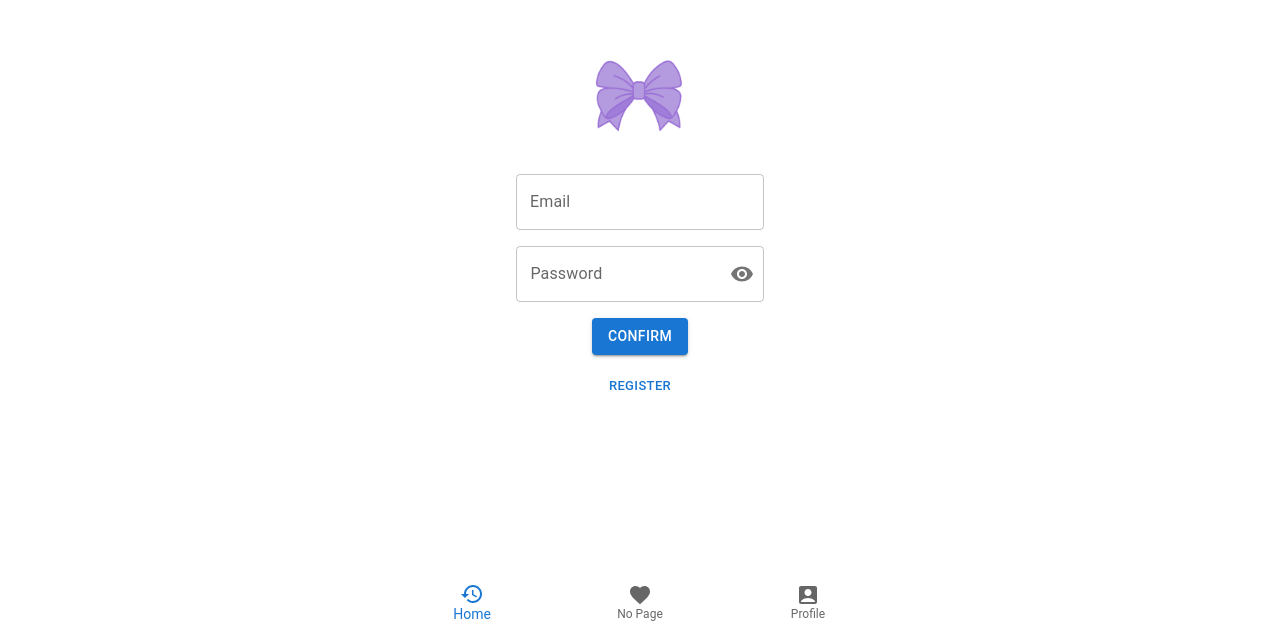
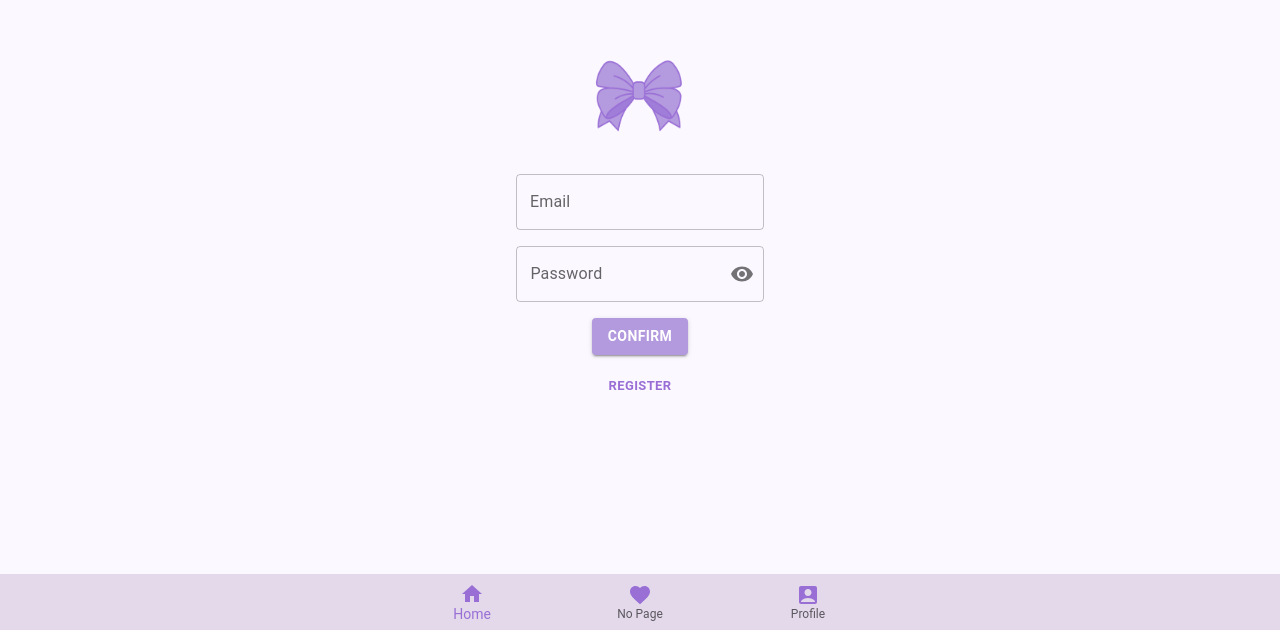
Before and after one commit to Quarter-645/UQutiesConnect, a React (Create React App) app in the folder userinterface/: page / in a window 1280 px wide. Shown: the part 170-800 px from the top of the page. Built offline with nearby package versions, Linux system fonts and the light colour scheme.

Commit message:
style added

```diff
--- a/userinterface/src/components/NavBar.js
+++ b/userinterface/src/components/NavBar.js
@@ -6,6 +6,7 @@ import BottomNavigationAction from "@mui/material/BottomNavigationAction";
 import RestoreIcon from "@mui/icons-material/Restore";
 import FavoriteIcon from "@mui/icons-material/Favorite";
 import AccountBoxIcon from "@mui/icons-material/AccountBox";
+import HomeIcon from '@mui/icons-material/Home';
 
 const paths = ["/home", "/no-page", "/profile"];
 
@@ -30,17 +31,29 @@ function NavBar() {
   return (
     <>
       <Box
-        sx={{ position: "fixed", bottom: 0, left: 0, right: 0 }}
+        sx={{ position: "fixed", bottom: 0, left: 0, right: 0, zIndex: 1100 }}
         elevation={3}
       >
         <BottomNavigation
           showLabels
           value={selectedPage}
           onChange={handleChange}
+          sx={{
+            bgcolor: '#e3d9ea',
+            '& .Mui-selected': {
+              color: '#996FD6', // Color of the selected BottomNavigationAction
+            },
+            '& .MuiBottomNavigationAction-icon': {
+              color: '#996FD6', // Icon color for unselected BottomNavigationAction
+            },
+            '& .Mui-selected .MuiBottomNavigationAction-icon': {
+              color: '#996FD6', // Icon color for selected BottomNavigationAction
+            }
+          }}
         >
-          <BottomNavigationAction label="Home" icon={<RestoreIcon />} />
-          <BottomNavigationAction label="No Page" icon={<FavoriteIcon />} />
-          <BottomNavigationAction label="Profile" icon={<AccountBoxIcon />} />
+          <BottomNavigationAction label="Home" icon={<HomeIcon sx={{ color: '#996FD6' }}/>} />
+          <BottomNavigationAction label="No Page" icon={<FavoriteIcon sx={{ color: '#996FD6' }}/>} />
+          <BottomNavigationAction label="Profile" icon={<AccountBoxIcon sx={{ color: '#996FD6' }}/>} />
         </BottomNavigation>
       </Box>
       <Outlet />
--- a/userinterface/src/pages/Home.js
+++ b/userinterface/src/pages/Home.js
@@ -6,20 +6,31 @@ import FriendData from "../TempData/FriendData"; // Import FriendData
 const Home = () => {
   return (
     <>
-      <AppBar position="sticky" sx={{ mb: 1 }}>
+      <AppBar position="sticky" sx={{ mb: 1, boxShadow: "none" }}>
         <Toolbar
           sx={{
             display: "flex",
-            justifyContent: "center",
-            backgroundColor: "#EFE9F3", // Change color here
+            alignItems: "center", // Center vertically
+            backgroundColor: "#e3d9ea",
+            height: "70px", // Adjust the height here
           }}
         >
           <Box
             component="img"
             src={Logo}
             alt="UQutie Logo"
-            sx={{ width: 100, height: 100, borderRadius: 1 }}
+            sx={{ width: 60, height: 60, borderRadius: 1 }} // Adjust size as needed
           />
+          <Box
+            sx={{
+              marginLeft: 1, // Space between image and text
+              fontSize: "1.5 rem", // Adjust font size as needed
+              fontFamily: "Baloo Bhaijaan",
+              color: "#996FD6",
+            }}
+          >
+            UQuties Connect
+          </Box>
         </Toolbar>
       </AppBar>
       <Grid
@@ -37,16 +48,16 @@ const Home = () => {
       >
         <Grid item>
           <h2 style={{ fontFamily: "Baloo Bhaijaan", color: "#996FD6" }}>
-            You're connected to...
+            You're new connections...
           </h2>
         </Grid>
         {FriendData.map((friend, index) => (
           <Grid item key={index} sx={{ textAlign: "center" }}>
             <Button
-              variant="contained"
+              variant="Outlined"
               sx={{
                 backgroundColor: "#EFE9F3",
-                color: "#B399DD",
+                color: "#A98BDA",
                 textTransform: "none",
                 fontFamily: "Baloo Bhaijaan",
                 fontSize: "1rem",
--- a/userinterface/src/pages/Login.js
+++ b/userinterface/src/pages/Login.js
@@ -34,6 +34,7 @@ const Login = () => {
       justifyContent="center"
       alignItems="center"
       height="100vh"
+      sx={{ backgroundColor: '#FCF8FF' }}
     >
       <form onSubmit={handleSubmit}>
         <Grid
@@ -60,12 +61,18 @@ const Login = () => {
             <Password handleChange={handleFieldChange} />
           </Grid>
           <Grid item xs={12}>
-            <Button variant="contained" type="submit">
+            <Button variant="contained" type="submit"
+            sx={{
+              backgroundColor: '#B399DD',
+              color: '#grey',
+              fontWeight: 'bold',
+              '&:hover': { backgroundColor: '#996FD6' }}}>
               Confirm
             </Button>
           </Grid>
           <Grid item xs={12}>
             <Button
+            sx={{color: '#996FD6', fontWeight: 'bold'}}
               variant="text"
               size="small"
               onClick={() => navigate("/register")}
```
Also changed, not shown: userinterface/src/TempData/FriendData.js (indentation only).
